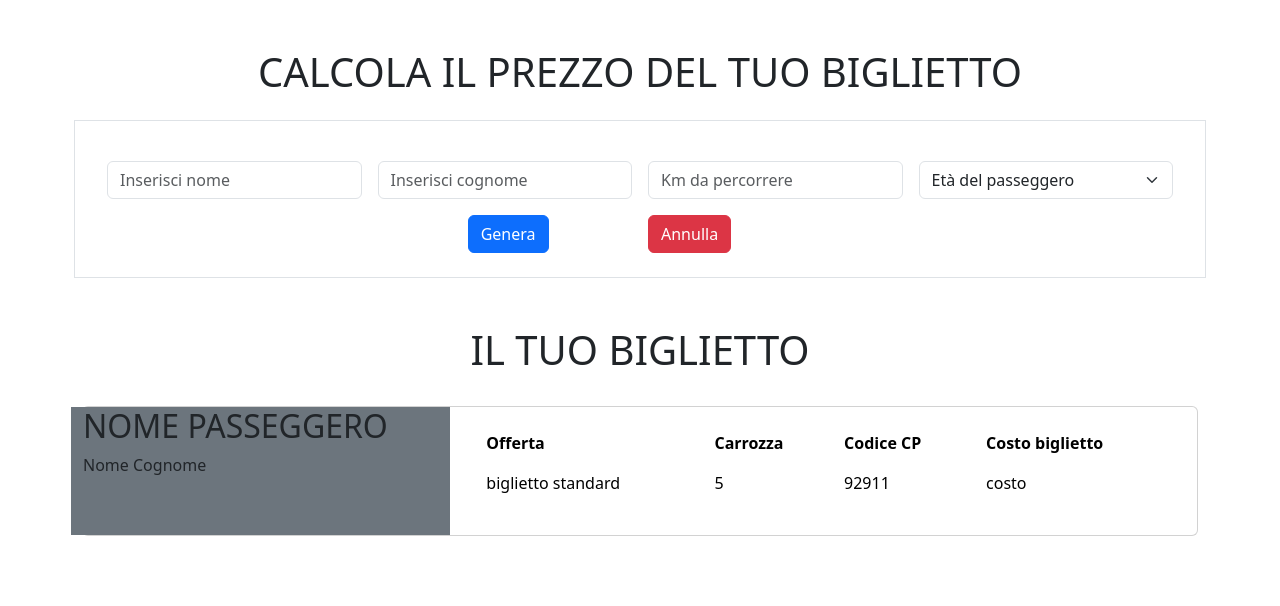
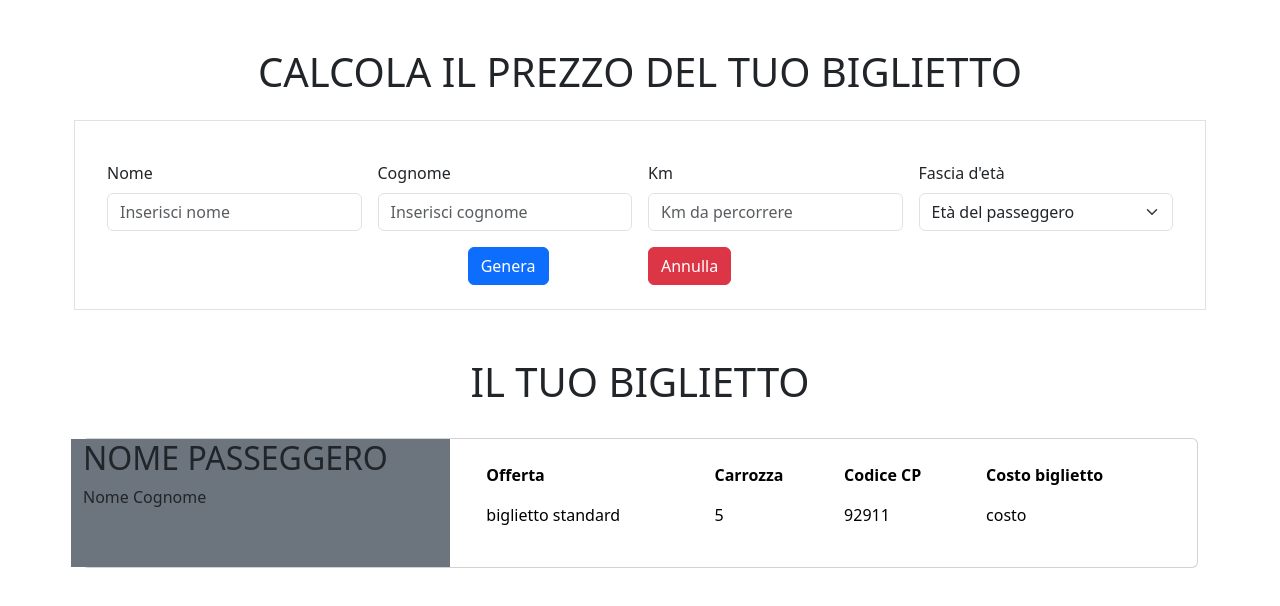
Before and after one commit to ilariamaffiola/js-biglietto-treno-form, a plain HTML site: page index.html in a window 1280 px wide. Drawn offline with nearby package versions, Linux system fonts and the light colour scheme.

Commit message:
[UPD]Enhance form layout and add labels for input fields in index.html

```diff
--- a/index.html
+++ b/index.html
@@ -14,18 +14,22 @@
                 <h1 class="text-center">CALCOLA IL PREZZO DEL TUO BIGLIETTO</h1>
             </div>
             <form action="">
-                <div class="row justify-content-center g-3 my-4  p-4 border">
+                <div class="row justify-content-center g-3 my-4  p-4 border align-items-center">
 
                     <div class="col-3">
+                        <label for="name-field" class="form-label">Nome</label>
                         <input type="text" placeholder="Inserisci nome" id="nome-field" class="form-control" required>
                     </div>
                     <div class="col-3">
+                        <label for="surname-field" class="form-label">Cognome</label>
                         <input type="text" placeholder="Inserisci cognome" id="surname-field" class="form-control" required>
                     </div>
                     <div class="col-3">
+                        <label for="kilometer-field" class="form-label">Km</label>
                         <input type="text" placeholder="Km da percorrere" id="kilometer-field" class="form-control" required>
                     </div>
                     <div class="col-3">
+                        <label for="age-field" class="form-label">Fascia d'età</label>
                         <select name="" id="age-field" class="form-select" required>
                             <option value="">Età del passeggero</option>
                             <option value="minor">0-17</option>
@@ -55,7 +59,7 @@
                                     <span id="surname">Cognome</span>
                                 </p>
                             </div>
-                            <div class="col-md-8">
+                            <div class="col">
                                 <div class="card-body">
                                     <table class="table table-borderless">
                                         <thead>
```
